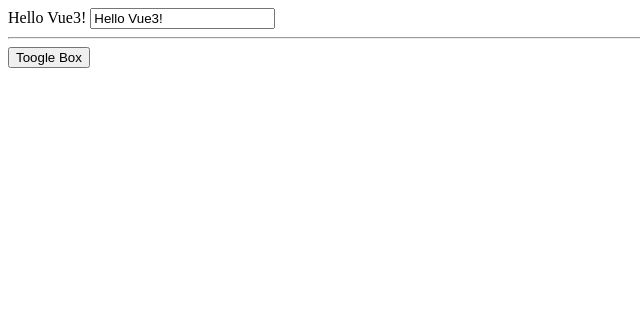
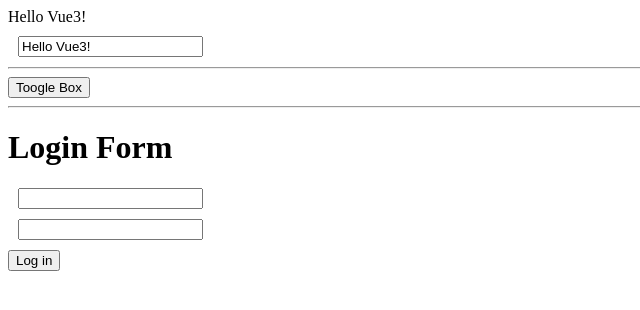
Before and after one commit to lies046/y-vue, a plain HTML site: page index.html in a window 1280 px wide. Shown: the whole page, without its empty margins (0-640 px from the left). Drawn offline with nearby package versions, Linux system fonts and the light colour scheme.

Commit message:
component

```diff
--- a/index.html
+++ b/index.html
@@ -20,6 +20,10 @@
     [v-cloak]{
       display: none;
     }
+    input {
+      margin: 10px;
+      display: block;
+    }
   </style>
 </head>
 <body>
@@ -30,6 +34,8 @@
     <hr />
     <button @click="toggleBox">Toogle Box</button>
     <div v-if="isVisible" class="box"></div>
+    <hr />
+    <login-form />
 
   </div>
   <script src="https://unpkg.com/vue@next"></script>
@@ -50,6 +56,29 @@
         }
       }
     })
+
+    app.component('login-form',{
+      template: `
+        <form @submit.prevent="handleSubmit">
+          <h1>{{ title }}</h1>
+          <input type="email" v-model="email" />
+          <input type="password" v-model="password" />
+          <button>Log in</button>
+        </form>
+      `,
+      data(){
+        return{
+          title: 'Login Form',
+          email: '',
+          password: ''
+        }
+      },
+      methods:{
+        handleSubmit(){
+          console.log(this.email,this.password)
+        }
+      }
+    })
     app.mount('#app')
   </script>
 </body>
```
